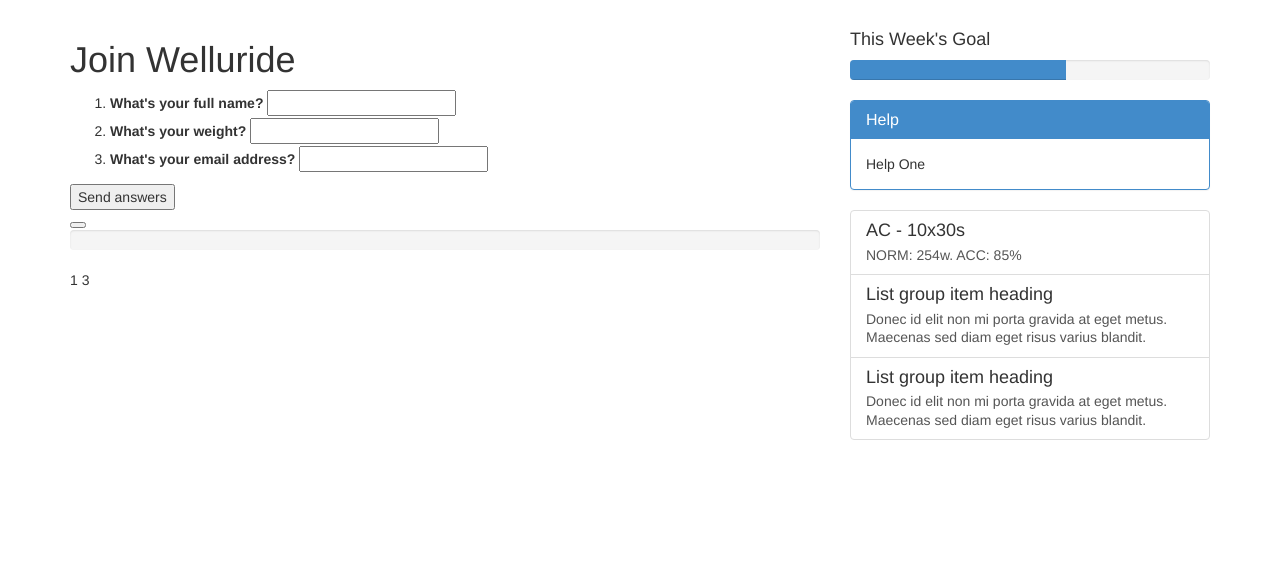
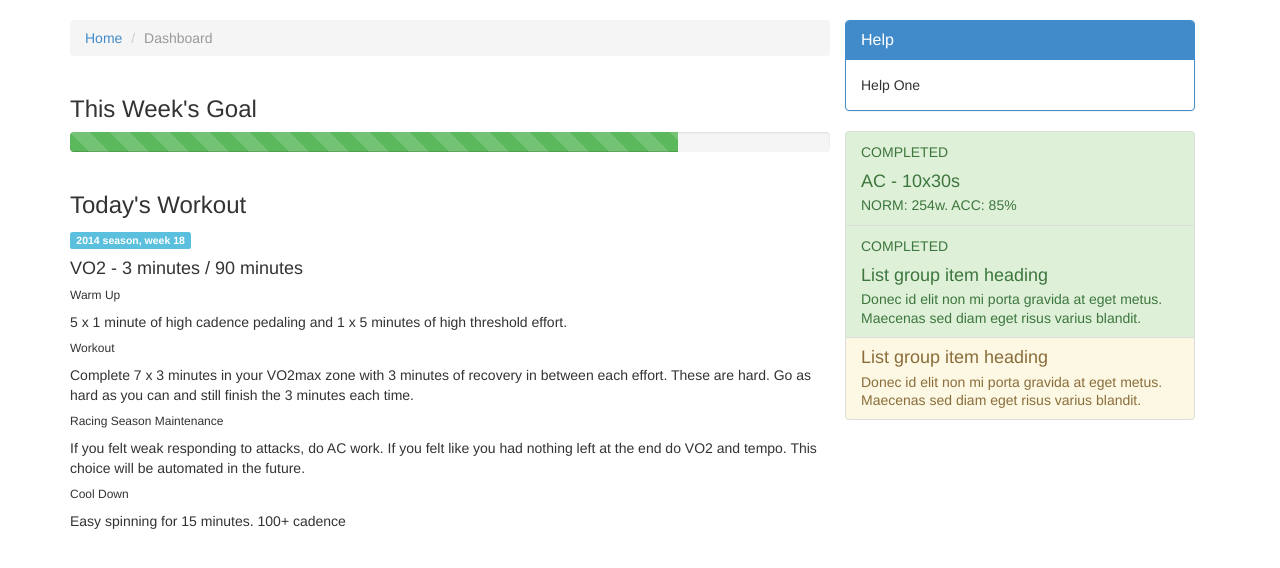
Before and after one commit to mykeln/tempo, a PHP site: page /new/index.php in a window 1280 px wide. Shown: the part 60-628 px from the top of the page. Run offline with PHP 8.4, Linux system fonts and the light colour scheme; some libraries are stand-ins or nearby versions.

Commit message:
- tweaking new design

```diff
--- a/new/index.php
+++ b/new/index.php
@@ -67,9 +67,73 @@
 
 
     <div class="container">
+      <div class="col-sm-8">
+
       <div class="row">
-        <div class="col-sm-8">
-        <h1>Join Welluride</h1>
+        <ol class="breadcrumb">
+          <li><a href="#">Home</a></li>
+          <li class="active">Dashboard</li>
+        </ol>
+      </div>
+      <div class="row">
+        <!-- goal -->
+        <h3>This Week's Goal</h3>
+        <div class="progress progress-striped">
+          <div class="progress-bar progress-bar-success" role="progressbar" aria-valuenow="60" aria-valuemin="0" aria-valuemax="100" style="width: 80%;"><span class="sr-only">80% Complete</span></div>
+        </div>
+      </div>
+
+      <div class="row">
+        <!-- today's workout -->
+        <h3>Today's Workout</h3>
+        <span class="label label-info">2014 season, week 18</span><h4>VO2 - 3 minutes / 90 minutes</h4>
+        <div id="14" class="activity" style="display: block;"><h6>Warm Up</h6><p>5 x 1 minute of high cadence pedaling and 1 x 5 minutes of high threshold effort.</p><h6>Workout</h6><p>Complete 7 x 3 minutes in your VO2max zone with 3 minutes of recovery in between each effort. These are hard. Go as hard as you can and still finish the 3 minutes each time.</p><h6 class="activity_info">Racing Season Maintenance</h6><p>If you felt weak responding to attacks, do AC work. If you felt like you had nothing left at the end do VO2 and tempo. This choice will be automated in the future.</p><h6>Cool Down</h6><p>Easy spinning for 15 minutes. 100+ cadence</p></div>
+      </div>
+
+
+
+
+
+        </div>
+
+        <div class="col-sm-4">
+
+        <!-- help box -->
+          <div class="panel panel-primary">
+            <div class="panel-heading">
+              <h3 class="panel-title">Help</h3>
+            </div>
+            <div class="panel-body">
+              Help One
+            </div>
+          </div>
+
+          <!-- ride feed -->
+          <div class="list-group">
+            <a href="#" class="list-group-item list-group-item-success" title="Completed">
+              <p class="list-group-item-status">COMPLETED</p>
+              <h4 class="list-group-item-heading">AC - 10x30s</h4>
+              <p class="list-group-item-text">NORM: 254w. ACC: 85%</p>
+            </a>
+            <a href="#" class="list-group-item list-group-item-success" title="Completed">
+              <p>COMPLETED</p>
+              <h4 class="list-group-item-heading">List group item heading</h4>
+              <p class="list-group-item-text">Donec id elit non mi porta gravida at eget metus. Maecenas sed diam eget risus varius blandit.</p>
+            </a>
+            <a href="#" class="list-group-item list-group-item-warning" title="Not Complete">
+              <h4 class="list-group-item-heading">List group item heading</h4>
+              <p class="list-group-item-text">Donec id elit non mi porta gravida at eget metus. Maecenas sed diam eget risus varius blandit.</p>
+            </a>
+          </div>
+
+        </div>
+      </div>
+
+
+
+
+
+<!--
         <form id="theForm" class="simform" autocomplete="off">
           <div class="simform-inner">
             <ol class="questions">
@@ -85,7 +149,7 @@
                 <span><label for="q3">What's your email address?</label></span>
                 <input id="q3" name="q3" type="email"/>
               </li>
-            </ol><!-- /questions -->
+            </ol>
             <button class="submit" type="submit">Send answers</button>
             <div class="controls">
               <button class="next"></button>
@@ -95,48 +159,18 @@
                 <span class="number-total"></span>
               </span>
               <span class="error-message"></span>
-            </div><!-- / controls -->
-          </div><!-- /simform-inner -->
+            </div>
+          </div>
           <span class="final-message"></span>
-        </form><!-- /simform -->
+        </form>
+-->
 
 
 
-        </div>
 
-        <div class="col-sm-4">
 
-        <h4>This Week's Goal</h4>
-        <div class="progress">
-          <div class="progress-bar" role="progressbar" aria-valuenow="60" aria-valuemin="0" aria-valuemax="100" style="width: 60%;"><span class="sr-only">60% Complete</span></div>
-        </div>
 
-          <div class="panel panel-primary">
-            <div class="panel-heading">
-              <h3 class="panel-title">Help</h3>
-            </div>
-            <div class="panel-body">
-              Help One
-            </div>
-          </div>
 
-          <div class="list-group">
-            <a href="#" class="list-group-item">
-              <h4 class="list-group-item-heading">AC - 10x30s</h4>
-              <p class="list-group-item-text">NORM: 254w. ACC: 85%</p>
-            </a>
-            <a href="#" class="list-group-item">
-              <h4 class="list-group-item-heading">List group item heading</h4>
-              <p class="list-group-item-text">Donec id elit non mi porta gravida at eget metus. Maecenas sed diam eget risus varius blandit.</p>
-            </a>
-            <a href="#" class="list-group-item">
-              <h4 class="list-group-item-heading">List group item heading</h4>
-              <p class="list-group-item-text">Donec id elit non mi porta gravida at eget metus. Maecenas sed diam eget risus varius blandit.</p>
-            </a>
-          </div>
-
-        </div>
-      </div>
 
     </div> <!-- /container -->
 
```
